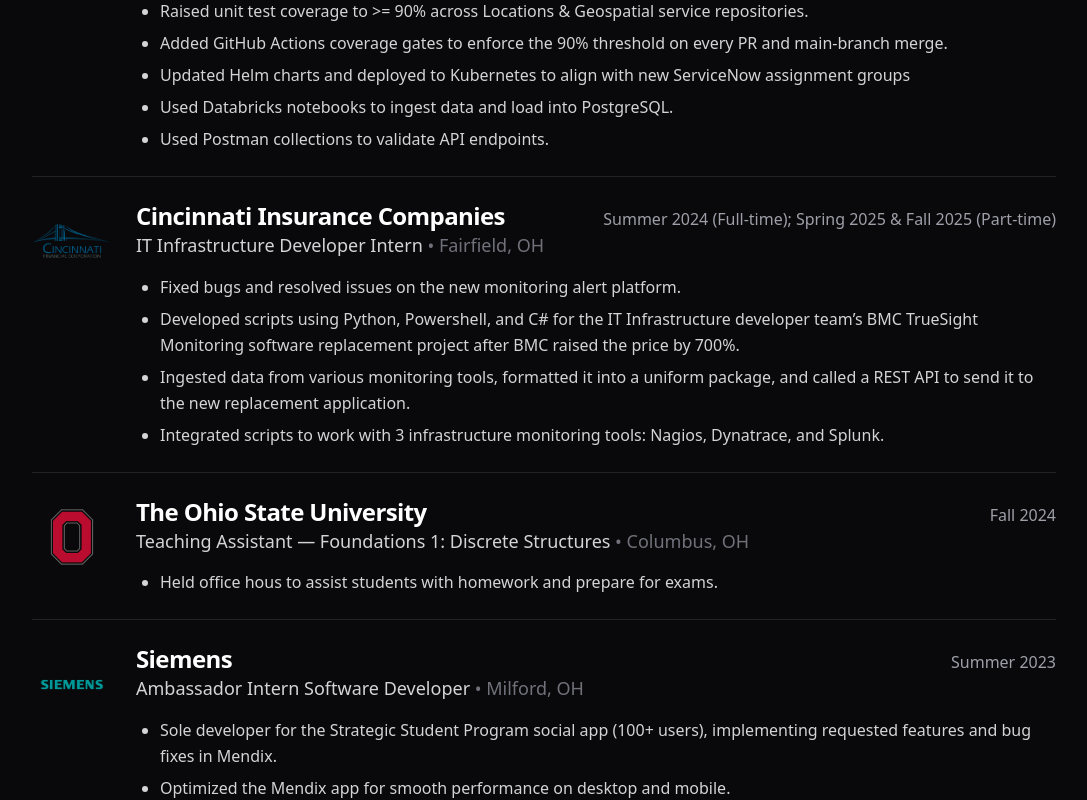
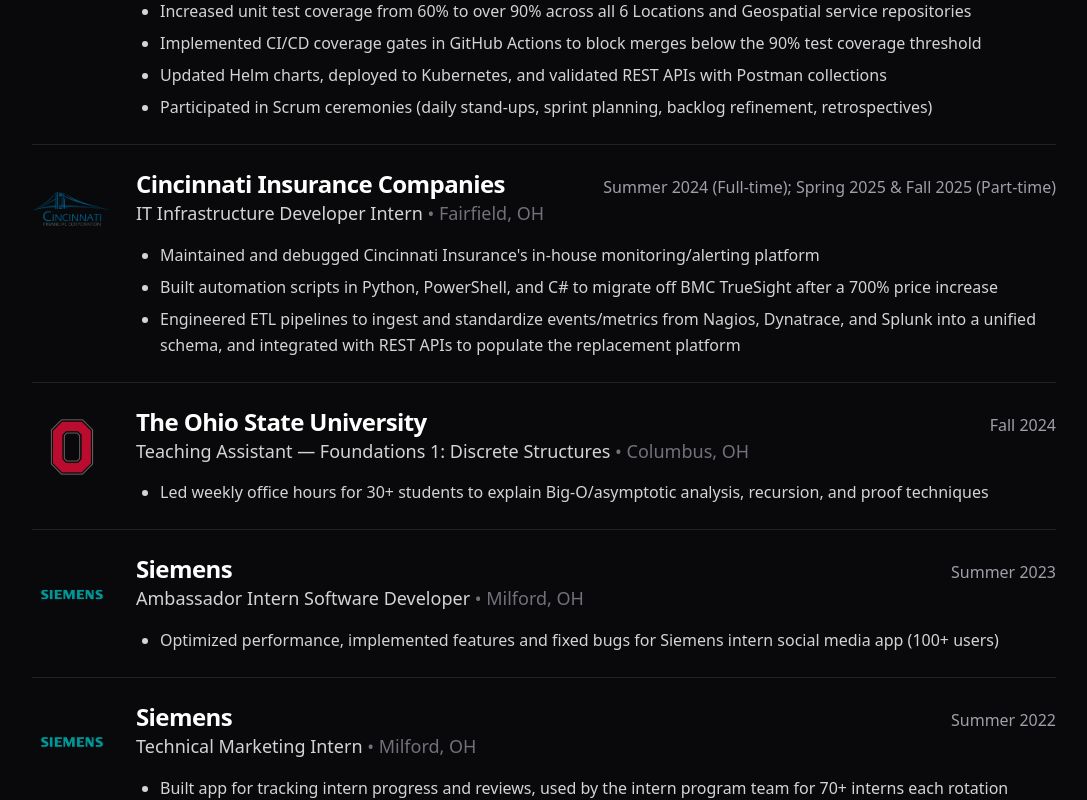
Before and after one commit to KyleWhite22/Portfolio, a React (Vite) app in the folder client/: page / in a window 1280 px wide. Shown: the part 1100-1900 px from the top of the page, without its empty margins (96-1183 px from the left). Built offline with nearby package versions, Linux system fonts and the light colour scheme; a web font is replaced by a local one.

Commit message:
updated work descriptions

```diff
--- a/client/src/components/Work.tsx
+++ b/client/src/components/Work.tsx
@@ -23,11 +23,10 @@
     dates: "Summer 2025",
     location: "Cincinnati, OH",
     bullets: [
-  "Raised unit test coverage to >= 90% across Locations & Geospatial service repositories.",
-  "Added GitHub Actions coverage gates to enforce the 90% threshold on every PR and main-branch merge.",
-  "Updated Helm charts and deployed to Kubernetes to align with new ServiceNow assignment groups",
-  "Used Databricks notebooks to ingest data and load into PostgreSQL.",
-  "Used Postman collections to validate API endpoints."
+  "Increased unit test coverage from 60% to over 90% across all 6 Locations and Geospatial service repositories",
+  "Implemented CI/CD coverage gates in GitHub Actions to block merges below the 90% test coverage threshold",
+  "Updated Helm charts, deployed to Kubernetes, and validated REST APIs with Postman collections",
+  "Participated in Scrum ceremonies (daily stand-ups, sprint planning, backlog refinement, retrospectives)"
 ],
     logoSrc: krogerLogo,
     logoAlt: "Kroger logo",
@@ -39,10 +38,9 @@
     dates: "Summer 2024 (Full-time); Spring 2025 & Fall 2025 (Part-time)",
     location: "Fairfield, OH",
     bullets: [
-      "Fixed bugs and resolved issues on the new monitoring alert platform.",
-      "Developed scripts using Python, Powershell, and C\# for the IT Infrastructure developer team’s BMC TrueSight Monitoring software replacement project after BMC raised the price by 700\%.",
-      "Ingested data from various monitoring tools, formatted it into a uniform package, and called a REST API to send it to the new replacement application.",
-      "Integrated scripts to work with 3 infrastructure monitoring tools: Nagios, Dynatrace, and Splunk.",
+      "Maintained and debugged Cincinnati Insurance's in-house monitoring/alerting platform",
+      "Built automation scripts in Python, PowerShell, and C# to migrate off BMC TrueSight after a 700% price increase",
+      "Engineered ETL pipelines to ingest and standardize events/metrics from Nagios, Dynatrace, and Splunk into a unified schema, and integrated with REST APIs to populate the replacement platform",
     ],
     logoSrc: cincinnatiLogo,
     logoAlt: "Cincinnati Insurance Companies logo",
@@ -54,7 +52,7 @@
     dates: "Fall 2024",
     location: "Columbus, OH",
     bullets: [
-      "Held office hous to assist students with homework and prepare for exams."
+      "Led weekly office hours for 30+ students to explain Big-O/asymptotic analysis, recursion, and proof techniques"
     ],
     logoSrc: osuLogo,
     logoAlt: "Ohio State logo",
@@ -67,8 +65,7 @@
     dates: "Summer 2023",
     location: "Milford, OH",
     bullets: [
-      "Sole developer for the Strategic Student Program social app (100+ users), implementing requested features and bug fixes in Mendix.",
-      "Optimized the Mendix app for smooth performance on desktop and mobile.",
+      "Optimized performance, implemented features and fixed bugs for Siemens intern social media app (100+ users)",
     ],
     logoSrc: siemensLogo,
     logoAlt: "Siemens logo",
@@ -80,7 +77,7 @@
     dates: "Summer 2022",
     location: "Milford, OH",
     bullets: [
-      "Built Mendix app for tracking intern progress and reviews, used by the Strategic Student Program team for 70+ interns each rotation.",
+      "Built app for tracking intern progress and reviews, used by the intern program team for 70+ interns each rotation",
     ],
     logoSrc: siemensLogo,
     logoAlt: "Siemens logo",
```
